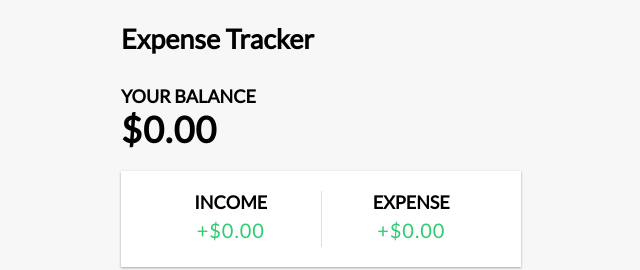
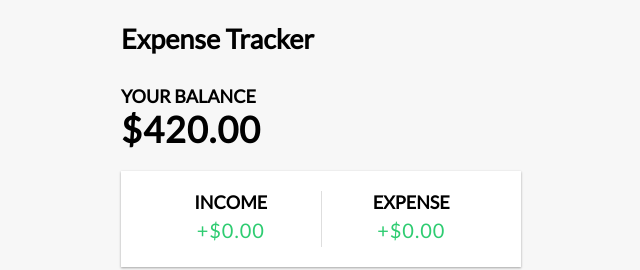
Before and after one commit to Patrick-Ngige/Expense-Tracker-, a React (Create React App) app: page / in a window 1280 px wide. Shown: the top 270 px of the page, without its empty margins (319-959 px from the left). Built offline with nearby package versions, Linux system fonts and the light colour scheme.

Commit message:
making the amount dynamic

```diff
--- a/src/components/Balance.js
+++ b/src/components/Balance.js
@@ -1,10 +1,16 @@
-import React from 'react'
+import React, { useContext } from 'react';
+import { GlobalContext } from '../context/GlobalState';
+// import Transaction from './Transaction';
 
 export const Balance = () => {
-  return (
+  const { transactions } = useContext(GlobalContext);
+
+  const amounts = transactions.map(transaction => transaction.amount);
+  const total = amounts.reduce((acc, item) => (acc += item), 0).toFixed(2);
+    return (
     <>
       <h4>Your Balance</h4>
-      <h1> $0.00</h1>
+      <h1> ${total} </h1>
     </>
   )
 }
```
